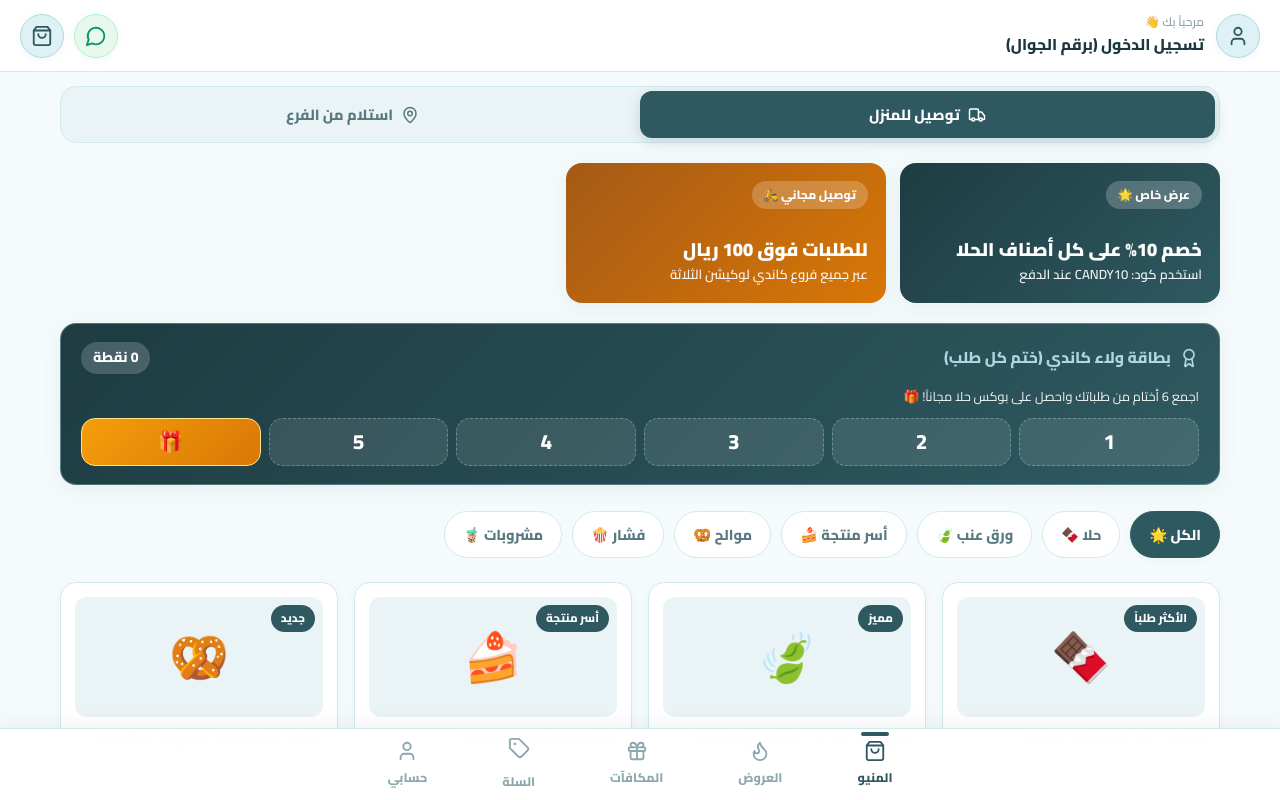
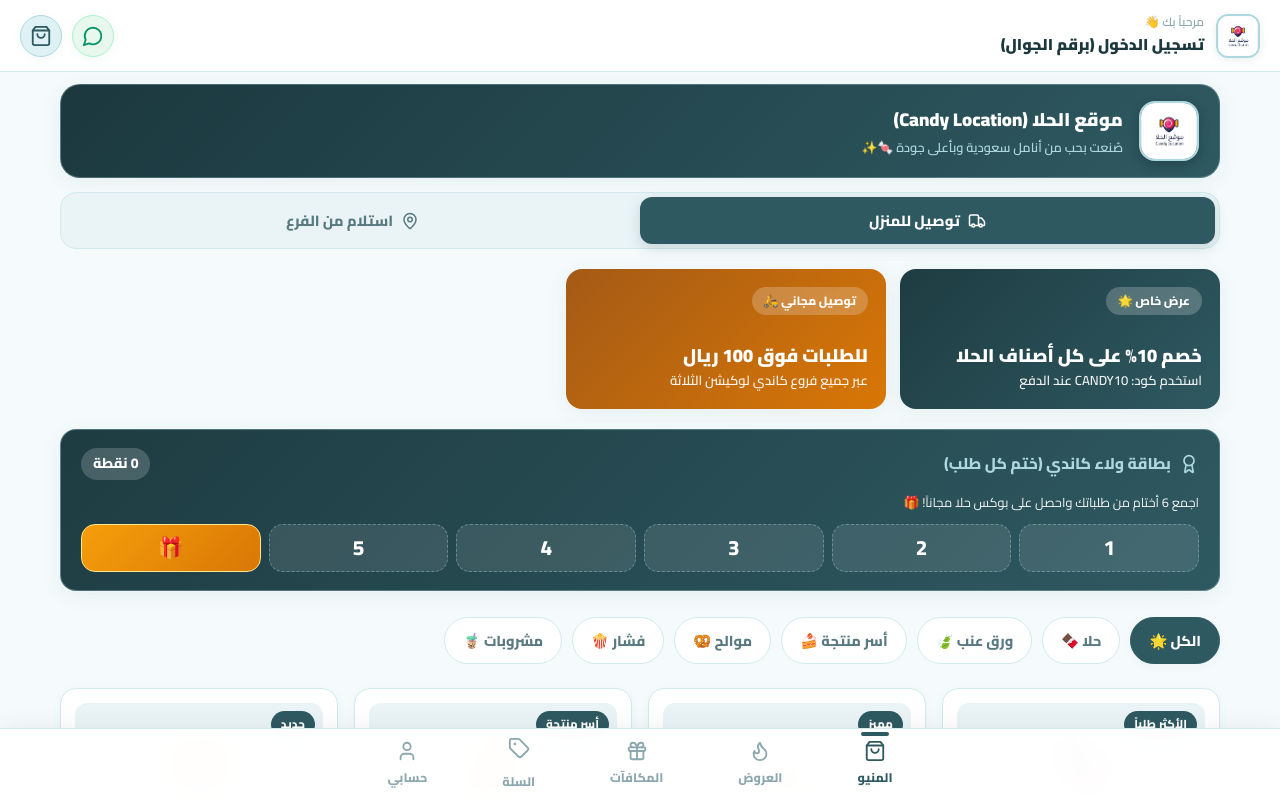
Before and after one commit to muhammedalrubaish/candy-location, a Next.js app: page /app in a window 1280 px wide. Built offline with nearby package versions, Linux system fonts and the light colour scheme; a web font is replaced by a local one.

Commit message:
Add animated splash screen with logo and prominent welcome hero banner with logo

```diff
--- a/app/app/app.css
+++ b/app/app/app.css
@@ -1,5 +1,5 @@
 /* ============================================================
-   CANDY LOCATION MOBILE WEB APP — FULLSCREEN CAIRO
+   CANDY LOCATION MOBILE WEB APP — FULLSCREEN CAIRO & SPLASH
    ============================================================ */
 @import url("https://fonts.googleapis.com/css2?family=Cairo:wght@400;500;600;700;800;900&display=swap");
 
@@ -43,6 +43,80 @@
   background: var(--bg);
 }
 
+/* Splash Screen (Biteo Animation Style) */
+.splash-overlay {
+  position: fixed;
+  inset: 0;
+  background: linear-gradient(135deg, #1b383e 0%, #2f5961 100%);
+  display: flex;
+  flex-direction: column;
+  align-items: center;
+  justify-content: center;
+  z-index: 9999;
+  transition: opacity 0.6s cubic-bezier(0.16, 1, 0.3, 1), visibility 0.6s ease;
+}
+
+.splash-overlay.hidden {
+  opacity: 0;
+  visibility: hidden;
+  pointer-events: none;
+}
+
+.splash-logo-box {
+  position: relative;
+  width: 140px;
+  height: 140px;
+  border-radius: 36px;
+  overflow: hidden;
+  box-shadow: 0 16px 40px rgba(0, 0, 0, 0.35);
+  border: 3.5px solid #aed8e0;
+  animation: pulseLogo 1.6s infinite ease-in-out;
+  margin-bottom: 24px;
+}
+
+@keyframes pulseLogo {
+  0% { transform: scale(0.92); box-shadow: 0 0 0 0 rgba(174, 216, 224, 0.5); }
+  50% { transform: scale(1.04); box-shadow: 0 0 30px 10px rgba(174, 216, 224, 0.3); }
+  100% { transform: scale(0.92); box-shadow: 0 0 0 0 rgba(174, 216, 224, 0); }
+}
+
+.splash-title {
+  color: #ffffff;
+  font-size: 1.5rem;
+  font-weight: 900;
+  margin-bottom: 6px;
+  letter-spacing: -0.5px;
+}
+
+.splash-sub {
+  color: #aed8e0;
+  font-size: 0.88rem;
+  font-weight: 600;
+  margin-bottom: 28px;
+}
+
+.splash-loader {
+  display: flex;
+  gap: 8px;
+}
+
+.splash-loader span {
+  width: 10px;
+  height: 10px;
+  border-radius: 50%;
+  background: #aed8e0;
+  animation: bounceDot 1.2s infinite ease-in-out both;
+}
+
+.splash-loader span:nth-child(1) { animation-delay: -0.32s; }
+.splash-loader span:nth-child(2) { animation-delay: -0.16s; }
+
+@keyframes bounceDot {
+  0%, 80%, 100% { transform: scale(0.4); opacity: 0.4; }
+  40% { transform: scale(1.1); opacity: 1; }
+}
+
+/* Fullscreen App Container */
 .candy-app-container {
   min-height: 100vh;
   width: 100%;
@@ -53,7 +127,6 @@
   direction: rtl;
 }
 
-/* Fullscreen App Frame */
 .app-frame {
   width: 100%;
   max-width: 100%;
@@ -64,7 +137,7 @@
   position: relative;
 }
 
-/* Top App Header */
+/* App Header with Logo */
 .app-top-header {
   background: rgba(255, 255, 255, 0.96);
   backdrop-filter: blur(14px);
@@ -78,31 +151,21 @@
   top: 0;
 }
 
-.header-user-info {
+.header-brand-group {
   display: flex;
   align-items: center;
   gap: 12px;
-  cursor: pointer;
 }
 
-.user-avatar-btn {
+.header-logo-box {
+  position: relative;
   width: 44px;
   height: 44px;
-  border-radius: 50%;
-  background: var(--accent-soft);
-  color: var(--primary);
-  border: 1.5px solid var(--accent);
-  display: flex;
-  align-items: center;
-  justify-content: center;
-  font-weight: 800;
-  cursor: pointer;
-  box-shadow: var(--shadow-card);
-  transition: all 0.2s ease;
-}
-
-.user-avatar-btn:hover {
-  transform: scale(1.05);
+  border-radius: 12px;
+  overflow: hidden;
+  border: 2px solid var(--accent);
+  box-shadow: 0 2px 8px rgba(47, 89, 97, 0.1);
+  flex-shrink: 0;
 }
 
 .header-meta {
@@ -118,8 +181,72 @@
 
 .header-name {
   font-size: 0.98rem;
+  font-weight: 900;
+  color: var(--text);
+}
+
+.user-avatar-btn {
+  width: 42px;
+  height: 42px;
+  border-radius: 50%;
+  background: var(--accent-soft);
+  color: var(--primary);
+  border: 1.5px solid var(--accent);
+  display: flex;
+  align-items: center;
+  justify-content: center;
   font-weight: 800;
-  color: var(--text);
+  cursor: pointer;
+  box-shadow: var(--shadow-card);
+  transition: all 0.2s ease;
+}
+
+.user-avatar-btn:hover {
+  transform: scale(1.06);
+}
+
+/* App Hero Banner with Brand Logo */
+.app-welcome-hero {
+  max-width: 1200px;
+  width: 100%;
+  margin: 12px auto 0;
+  padding: 0 20px;
+}
+
+.welcome-box {
+  background: linear-gradient(135deg, #1b383e 0%, #2f5961 100%);
+  border-radius: 20px;
+  padding: 16px 20px;
+  display: flex;
+  align-items: center;
+  gap: 16px;
+  color: white;
+  box-shadow: var(--shadow);
+  border: 1.5px solid rgba(174, 216, 224, 0.3);
+}
+
+.welcome-logo-thumb {
+  position: relative;
+  width: 60px;
+  height: 60px;
+  border-radius: 16px;
+  overflow: hidden;
+  border: 2px solid #aed8e0;
+  flex-shrink: 0;
+  box-shadow: 0 4px 12px rgba(0, 0, 0, 0.2);
+}
+
+.welcome-text h2 {
+  font-size: 1.15rem;
+  font-weight: 900;
+  color: #ffffff;
+  margin-bottom: 2px;
+}
+
+.welcome-text p {
+  font-size: 0.8rem;
+  color: #aed8e0;
+  font-weight: 600;
 }
 
 /* Delivery / Pickup Toggle */
--- a/app/app/page.tsx
+++ b/app/app/page.tsx
@@ -1,6 +1,6 @@
 "use client";
 
-import React, { useState } from "react";
+import React, { useState, useEffect } from "react";
 import Image from "next/image";
 import "./app.css";
 import {
@@ -61,6 +61,10 @@
 ];
 
 export default function CandyMobileApp() {
+  // Splash Screen State
+  const [showSplash, setShowSplash] = useState(true);
+
+  // App States
   const [activeTab, setActiveTab] = useState<"menu" | "deals" | "loyalty" | "orders" | "profile">("menu");
   const [serviceType, setServiceType] = useState<"delivery" | "pickup">("delivery");
   const [activeCat, setActiveCat] = useState("all");
@@ -72,7 +76,7 @@
   const [discount, setDiscount] = useState(0);
   const [paymentMethod, setPaymentMethod] = useState<"apple_pay" | "card" | "cash">("apple_pay");
 
-  // Simulated OTP & Phone Auth State
+  // Auth State
   const [user, setUser] = useState<{ name: string; phone: string; points: number; stamps: number } | null>(null);
   const [authStep, setAuthStep] = useState<"phone" | "otp">("phone");
   const [phoneInput, setPhoneInput] = useState("0579772057");
@@ -85,6 +89,14 @@
     { sender: "support", text: "أهلاً بك في كاندي لوكيشن 🍬! كيف نقدر نخدمك اليوم بخصوص الطلبات أو الفروع؟" }
   ]);
   const [chatInput, setChatInput] = useState("");
+
+  // Splash Screen Timer
+  useEffect(() => {
+    const timer = setTimeout(() => {
+      setShowSplash(false);
+    }, 1400);
+    return () => clearTimeout(timer);
+  }, []);
 
   // Cart Calculations
   const cartTotal = cart.reduce((sum, item) => sum + item.product.price * item.qty, 0);
@@ -145,7 +157,6 @@
     }, 800);
   };
 
-  // Step 1: Send Mock OTP
   const handleRequestOtp = (e: React.FormEvent) => {
     e.preventDefault();
     if (!phoneInput) return;
@@ -153,7 +164,6 @@
     setOtpCode(["1", "2", "3", "4"]);
   };
 
-  // Step 2: Verify Mock OTP
   const handleVerifyOtp = (e: React.FormEvent) => {
     e.preventDefault();
     setUser({
@@ -183,12 +193,38 @@
 
   return (
     <div className="candy-app-container">
+      {/* 🚀 Splash Screen Overlay */}
+      <div className={`splash-overlay ${!showSplash ? "hidden" : ""}`}>
+        <div className="splash-logo-box">
+          <Image
+            src="/logo.webp"
+            alt="شعار كاندي لوكيشن"
+            fill
+            style={{ objectFit: "cover" }}
+            priority
+          />
+        </div>
+        <div className="splash-title">كاندي لوكيشن | Candy Location</div>
+        <div className="splash-sub">أنسى الدنيا معنا، وتذوق من أجمل أصناف الحلويات ✨</div>
+        <div className="splash-loader">
+          <span></span>
+          <span></span>
+          <span></span>
+        </div>
+      </div>
+
       <div className="app-frame">
-        {/* Top Header */}
+        {/* Top Header with Brand Logo */}
         <header className="app-top-header">
-          <div className="header-user-info" onClick={() => setIsAuthOpen(true)}>
-            <div className="user-avatar-btn">
-              <User size={22} />
+          <div className="header-brand-group" onClick={() => setIsAuthOpen(true)}>
+            <div className="header-logo-box">
+              <Image
+                src="/logo.webp"
+                alt="شعار كاندي لوكيشن"
+                fill
+                style={{ objectFit: "cover" }}
+                priority
+              />
             </div>
             <div className="header-meta">
               <span className="header-greeting">مرحباً بك 👋</span>
@@ -216,6 +252,25 @@
             </button>
           </div>
         </header>
+
+        {/* 🌟 Welcome Brand Banner with Logo */}
+        <div className="app-welcome-hero">
+          <div className="welcome-box">
+            <div className="welcome-logo-thumb">
+              <Image
+                src="/logo.webp"
+                alt="شعار كاندي لوكيشن"
+                fill
+                style={{ objectFit: "cover" }}
+                priority
+              />
+            </div>
+            <div className="welcome-text">
+              <h2>موقع الحلا (Candy Location)</h2>
+              <p>صُنعت بحب من أنامل سعودية وبأعلى جودة 🍬✨</p>
+            </div>
+          </div>
+        </div>
 
         {/* Service Type Toggle (Delivery / Pickup) */}
         <div className="service-toggle-wrapper">
```
